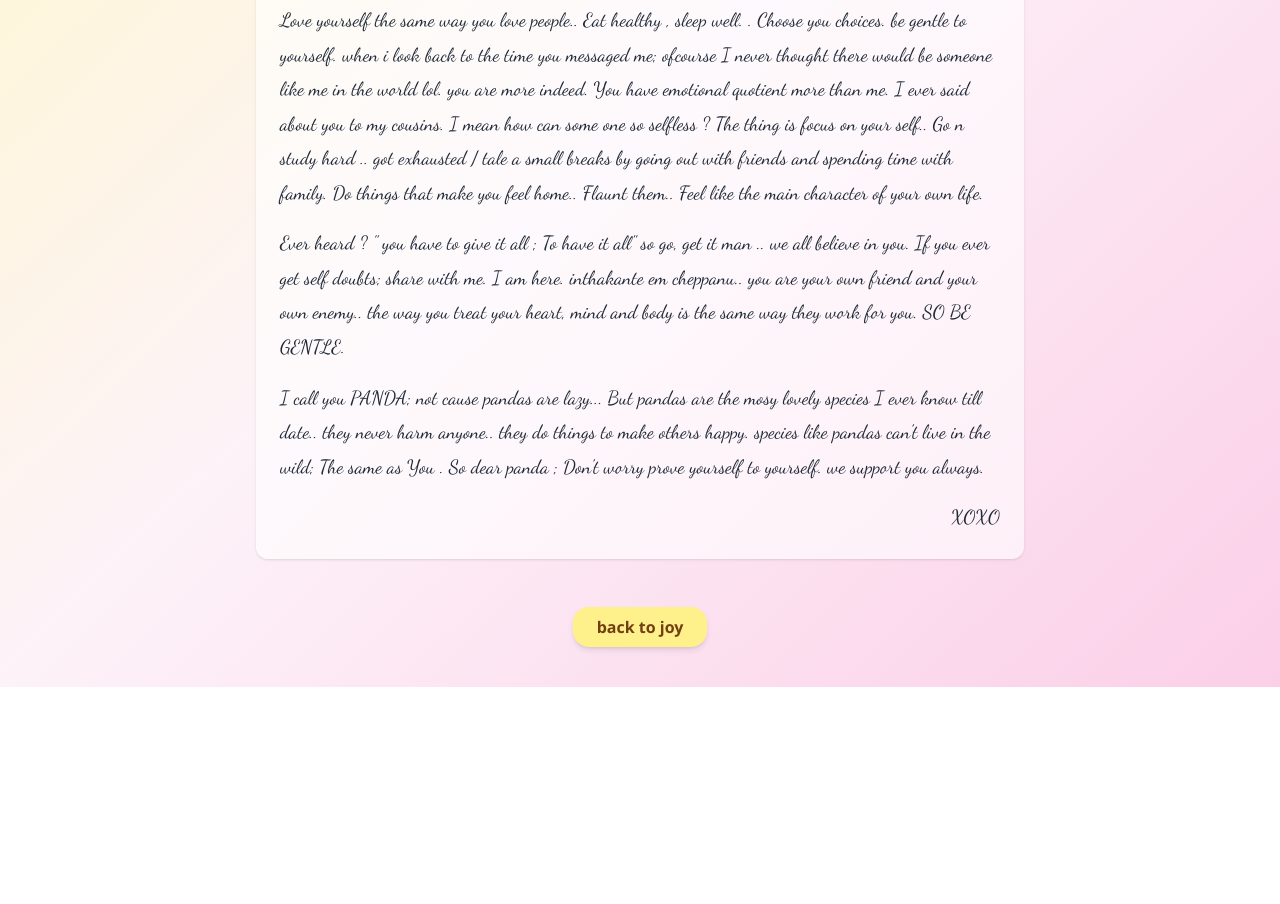
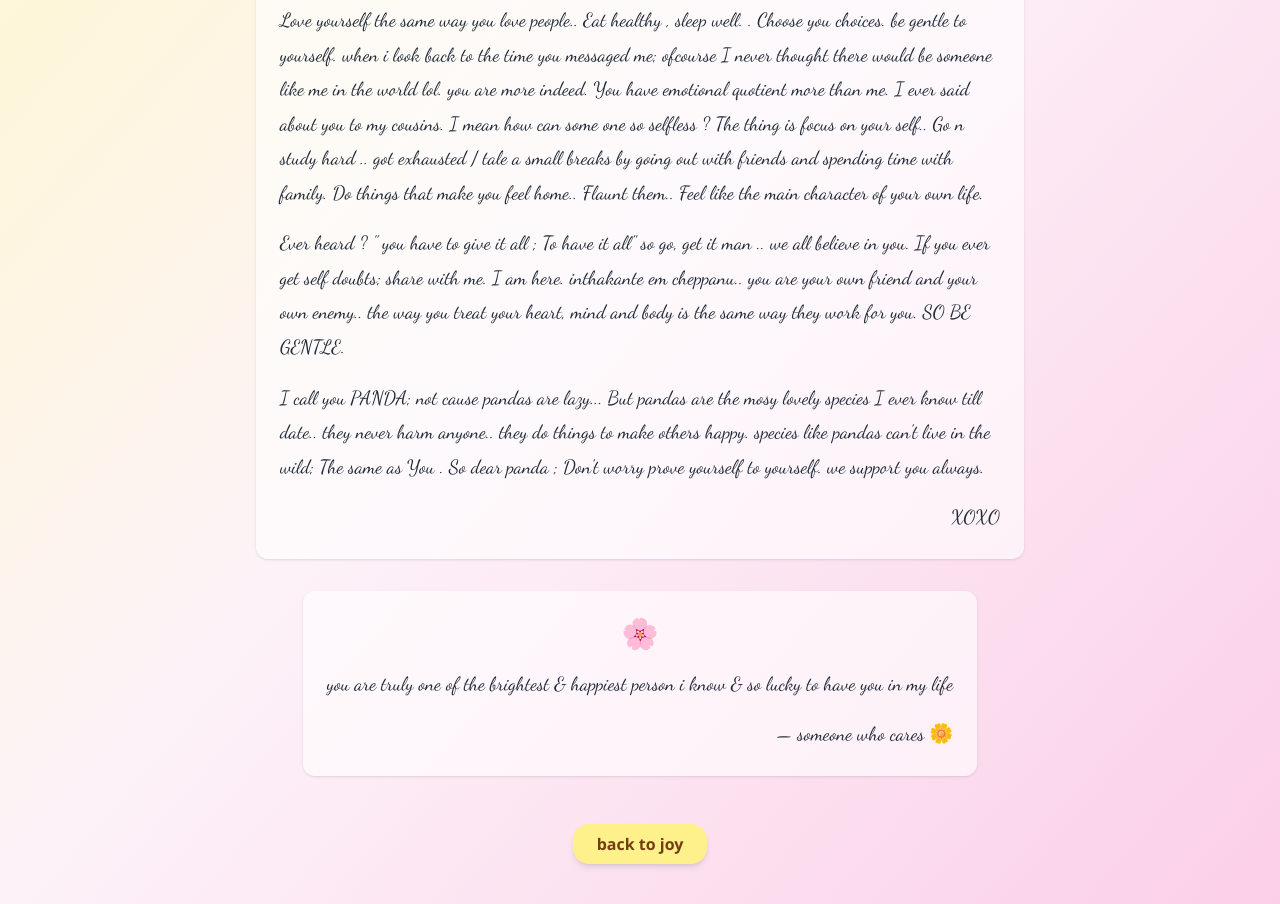
Before and after one commit to Siddhu-glitch/Sid, a plain HTML site: page files/notes.html in a window 1280 px wide. Shown: the part 551-1455 px from the top of the page. Before the commit the page ends 1238 px from the top, so only its background shows below. Drawn offline with nearby package versions, Linux system fonts and the light colour scheme.

Commit message:
notes added

```diff
--- a/files/notes.html
+++ b/files/notes.html
@@ -43,7 +43,13 @@
         <p class="text-right">XOXO</p>
       </div>
     </div>
-
+<div class="bg-white/60 backdrop-blur p-6 rounded-xl shadow max-w-3xl text-left mb-8 fade-in">
+  <div class="text-3xl text-center mb-4">🌸</div>
+  <div class="letter-text space-y-4">
+    <p>you are truly one of the brightest & happiest person i know & so lucky to have you in my life</p>
+    <p class="text-right">— someone who cares 🌼</p>
+  </div>
+</div>
     <a href="./joy.html" class="mt-4 inline-block bg-yellow-200 hover:bg-yellow-300 text-yellow-900 font-semibold py-2 px-6 rounded-2xl shadow-md transition">
       back to joy
     </a>
```
